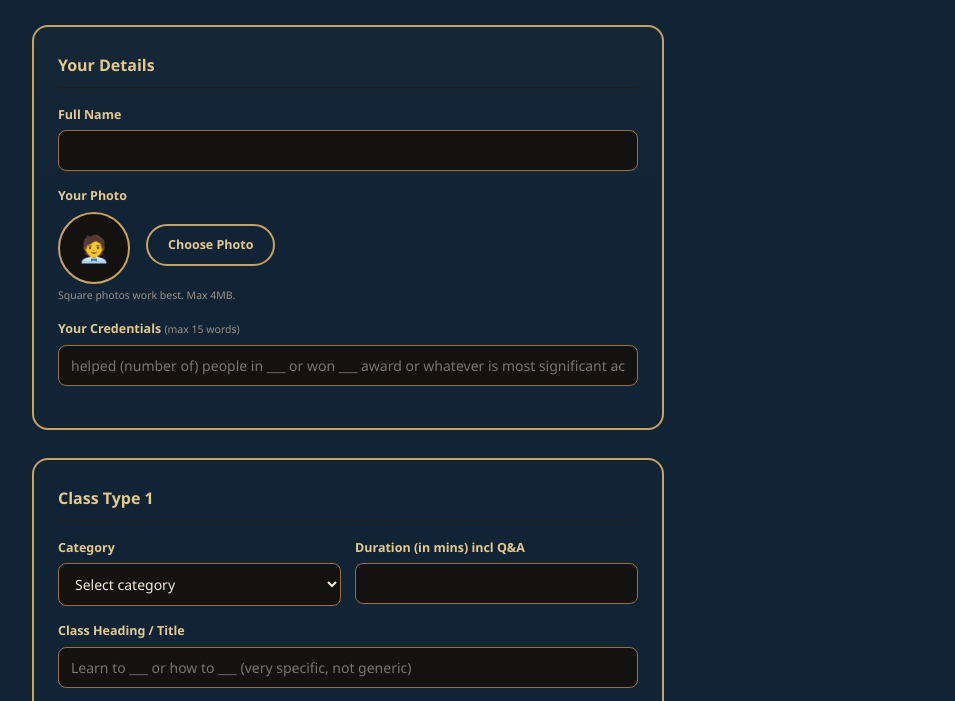
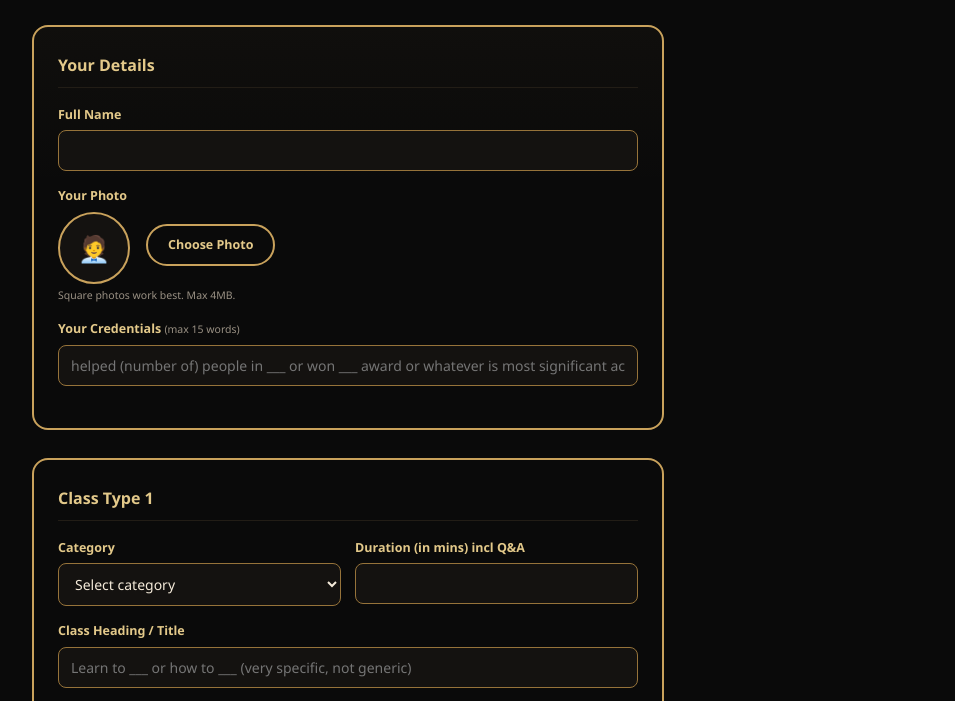
Before and after one commit to marketingwithrrmedia-tech/bookexpertclasses-preview, a plain HTML site: page list-your-class.html in a window 1280 px wide. Shown: the part 209-910 px from the top of the page, without its empty margins (292-1247 px from the left). Drawn offline with Linux system fonts and the light colour scheme.

Commit message:
Update list-your-class.html

```diff
--- a/list-your-class.html
+++ b/list-your-class.html
@@ -20,7 +20,7 @@
   *{margin:0;padding:0;box-sizing:border-box;}
   body{
     font-family:'Segoe UI', Arial, sans-serif;
-    background:#102436;
+    background:var(--black);
     color:var(--cream);
     line-height:1.5;
     padding-bottom:60px;
```
